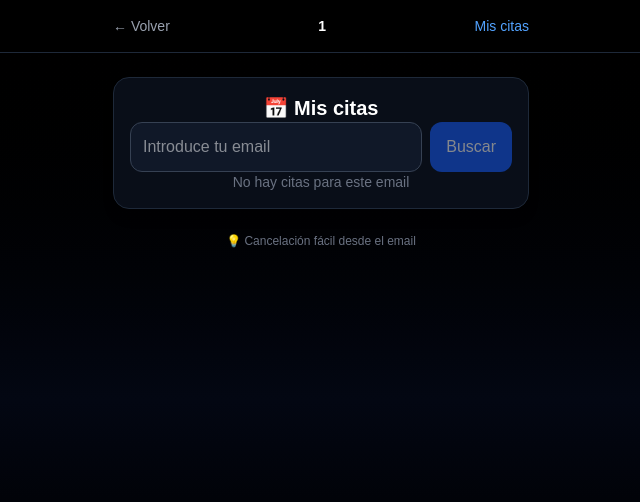
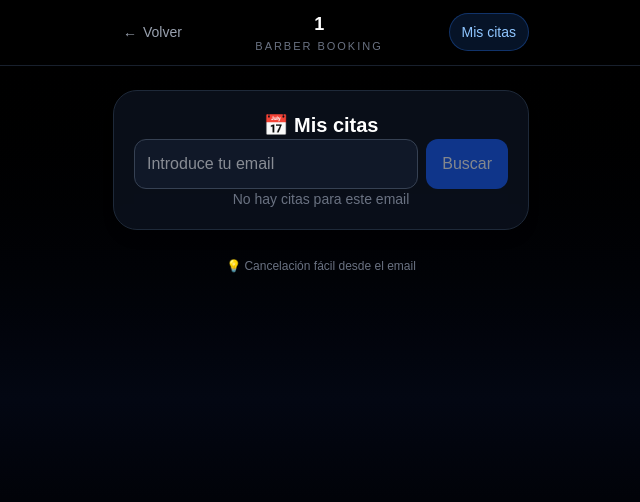
Before and after one commit to SergioAlhama11/barber-booking-saas, a Next.js app in the folder frontend/: page /barbershops/1/my-bookings in a window 1280 px wide. Shown: the top 502 px of the page, without its empty margins (319-959 px from the left). Built offline with nearby package versions, Linux system fonts and the light colour scheme; no server answers.

Commit message:
refactor(ui): unify design system and improve layout consistency

```diff
--- a/frontend/src/components/AppContainer.tsx
+++ b/frontend/src/components/AppContainer.tsx
@@ -11,12 +11,11 @@ export default function AppContainer({
     <div className="min-h-screen bg-gradient-to-b from-black via-gray-950 to-black text-white">
       <AppHeader />
 
-      <div className="w-full px-4 py-6 max-w-md mx-auto space-y-6">
-        <div className="bg-gray-900/60 backdrop-blur border border-gray-800 rounded-2xl p-4 shadow-lg">
+      <div className="w-full px-4 py-6 max-w-md mx-auto space-y-7">
+        <div className="bg-gray-900/60 backdrop-blur border border-gray-800 rounded-3xl p-4 sm:p-5 shadow-lg">
           {children}
         </div>
 
-        {/* Footer consistente */}
         <div className="text-center text-xs text-gray-500">
           💡 Cancelación fácil desde el email
         </div>
--- a/frontend/src/components/AppHeader.tsx
+++ b/frontend/src/components/AppHeader.tsx
@@ -1,5 +1,6 @@
 "use client";
 
+import { useEffect } from "react";
 import { useRouter, useParams, usePathname } from "next/navigation";
 
 export default function AppHeader() {
@@ -9,31 +10,46 @@ export default function AppHeader() {
 
   const isHome = pathname === `/barbershops/${slug}`;
   const isMyBookings = pathname.includes("my-bookings");
+  const displayName = slug ? slug.replace(/-/g, " ") : "Barber";
+
+  useEffect(() => {
+    if (!slug) return;
+
+    localStorage.setItem("last_barbershop_slug", slug);
+  }, [slug]);
 
   return (
-    <div className="sticky top-0 z-50 bg-black border-b border-gray-800">
-      <div className="max-w-md mx-auto flex items-center justify-between p-4">
-        {/* LEFT */}
+    <div className="sticky top-0 z-50 border-b border-gray-800/80 bg-black/85 backdrop-blur-xl">
+      <div className="max-w-md mx-auto px-4 py-2.5">
+        <div className="grid grid-cols-[92px_1fr_96px] items-center gap-2">
           {!isHome ? (
             <button
               onClick={() => router.back()}
-            className="text-sm text-gray-400 hover:text-white"
+              className="justify-self-start inline-flex items-center gap-1.5 rounded-full px-2.5 py-2 text-sm text-gray-400 hover:text-white hover:bg-gray-900 transition"
             >
-            ← Volver
+              <span aria-hidden="true">←</span>
+              <span>Volver</span>
             </button>
           ) : (
             <div />
           )}
 
-        {/* CENTER */}
-        <h1 className="text-sm font-semibold text-white">{slug || "Barber"}</h1>
+          <div className="min-w-0 text-center">
+            <p className="truncate text-lg font-semibold tracking-tight text-white">
+              {displayName}
+            </p>
+            <p className="text-[11px] uppercase tracking-[0.18em] text-gray-500">
+              Barber booking
+            </p>
+          </div>
 
-        {/* RIGHT */}
           {slug && (
             <button
               onClick={() => router.push(`/barbershops/${slug}/my-bookings`)}
-            className={`text-sm ${
-              isMyBookings ? "text-blue-400" : "text-gray-400"
+              className={`justify-self-end inline-flex items-center justify-center rounded-full px-3 py-2 text-sm transition ${
+                isMyBookings
+                  ? "bg-blue-500/15 text-blue-300 border border-blue-500/30"
+                  : "text-gray-400 hover:text-white hover:bg-gray-900"
               }`}
             >
               Mis citas
@@ -41,5 +57,6 @@ export default function AppHeader() {
           )}
         </div>
       </div>
+    </div>
   );
 }
--- a/frontend/src/components/AppointmentCard.tsx
+++ b/frontend/src/components/AppointmentCard.tsx
@@ -7,6 +7,7 @@ type CardProps = {
   showCancel?: boolean;
   onResend?: (id: number) => void;
   onClick?: () => void;
+  statusVariant?: "upcoming" | "past" | "cancelled";
 };
 
 export default function AppointmentCard({
@@ -14,45 +15,59 @@ export default function AppointmentCard({
   showCancel,
   onResend,
   onClick,
+  statusVariant = "upcoming",
 }: CardProps) {
   const isCancelled = !!appointment.cancelledAt;
+  const resolvedVariant = isCancelled ? "cancelled" : statusVariant;
+  const isInteractive = !!onClick;
+
+  const statusStyles =
+    resolvedVariant === "cancelled"
+      ? "bg-red-900 text-red-400"
+      : resolvedVariant === "past"
+        ? "bg-gray-800 text-gray-300"
+        : "bg-green-900 text-green-400";
+
+  const statusLabel =
+    resolvedVariant === "cancelled"
+      ? "Cancelada"
+      : resolvedVariant === "past"
+        ? "Finalizada"
+        : "Activa";
 
   return (
     <div
       onClick={onClick}
       className={`
-        p-4 rounded-2xl border transition space-y-2
+        p-4 rounded-3xl border transition space-y-3
         ${
-          isCancelled
+          resolvedVariant === "cancelled"
             ? "bg-gray-900 border-red-800 opacity-60 cursor-not-allowed"
-            : "bg-gray-900 border-gray-700 hover:scale-[1.02] cursor-pointer"
+            : isInteractive
+              ? "bg-gray-900 border-gray-700 hover:scale-[1.02] cursor-pointer"
+              : "bg-gray-900 border-gray-700"
         }
       `}
     >
-      {/* 🔥 HEADER */}
-      <div className="flex justify-between items-center">
-        <p className="font-semibold text-white">
-          {formatTime(appointment.startTime)}
-        </p>
+      <div className="flex justify-between items-start gap-3">
+        <div className="space-y-1.5">
+          <p className="font-semibold text-white text-[2rem] leading-none">
+            {formatTime(appointment.startTime)}
+          </p>
+
+          <p className="text-sm text-gray-400">
+            {formatDate(appointment.startTime)}
+          </p>
+        </div>
 
         <span
-          className={`text-xs font-medium px-2 py-1 rounded-full ${
-            isCancelled
-              ? "bg-red-900 text-red-400"
-              : "bg-green-900 text-green-400"
-          }`}
+          className={`text-[11px] font-medium px-2.5 py-1 rounded-full shrink-0 ${statusStyles}`}
         >
-          {isCancelled ? "Cancelada" : "Activa"}
+          {statusLabel}
         </span>
       </div>
 
-      {/* 📅 FECHA */}
-      <p className="text-sm text-gray-400">
-        {formatDate(appointment.startTime)}
-      </p>
-
-      {/* 💈 INFO */}
-      <div className="text-sm space-y-1">
+      <div className="text-sm space-y-0.5">
         <p>
           <span className="text-gray-400">Servicio:</span>{" "}
           {appointment.serviceName}
@@ -64,15 +79,15 @@ export default function AppointmentCard({
         </p>
       </div>
 
-      {/* 🔥 ACTION */}
       {showCancel && !isCancelled && (
         <button
           onClick={(e) => {
             e.stopPropagation();
             onResend?.(appointment.id);
           }}
-          className="mt-2 text-sm text-blue-400 hover:text-blue-300 underline"
+          className="inline-flex items-center gap-2 text-sm text-blue-300 hover:text-blue-200 transition mt-1"
         >
+          <span aria-hidden="true">↗</span>
           Reenviar enlace de cancelación
         </button>
       )}
--- a/frontend/src/components/AppointmentSection.tsx
+++ b/frontend/src/components/AppointmentSection.tsx
@@ -8,6 +8,7 @@ type SectionProps = {
   showCancel?: boolean;
   onResend?: (id: number) => void;
   onClick?: (appointment: any) => void;
+  statusVariant?: "upcoming" | "past" | "cancelled";
 };
 
 export default function AppointmentSection({
@@ -16,17 +17,25 @@ export default function AppointmentSection({
   showCancel,
   onResend,
   onClick,
+  statusVariant = "upcoming",
 }: SectionProps) {
   if (!appointments || appointments.length === 0) {
     return null;
   }
 
   return (
-    <div className="space-y-3">
-      <h2 className="text-lg font-semibold">{title}</h2>
+    <section className="space-y-4.5">
+      <div className="flex items-center justify-between gap-3">
+        <h2 className="text-[2rem] leading-none font-bold tracking-tight">{title}</h2>
+        <span className="rounded-full bg-gray-900 px-2 py-1 text-xs text-gray-400 border border-gray-800 min-w-10 text-center">
+          {appointments.length}
+        </span>
+      </div>
 
       {appointments.map((a) => {
         const isCancelled = !!a.cancelledAt;
+        const isClickable =
+          statusVariant === "upcoming" && !isCancelled && !!onClick;
 
         return (
           <AppointmentCard
@@ -34,10 +43,11 @@ export default function AppointmentSection({
             appointment={a}
             showCancel={showCancel}
             onResend={onResend}
-            onClick={!isCancelled && onClick ? () => onClick(a) : undefined}
+            onClick={isClickable ? () => onClick(a) : undefined}
+            statusVariant={statusVariant}
           />
         );
       })}
-    </div>
+    </section>
   );
 }
```
Lines whose indentation alone changed are shown as unchanged.
